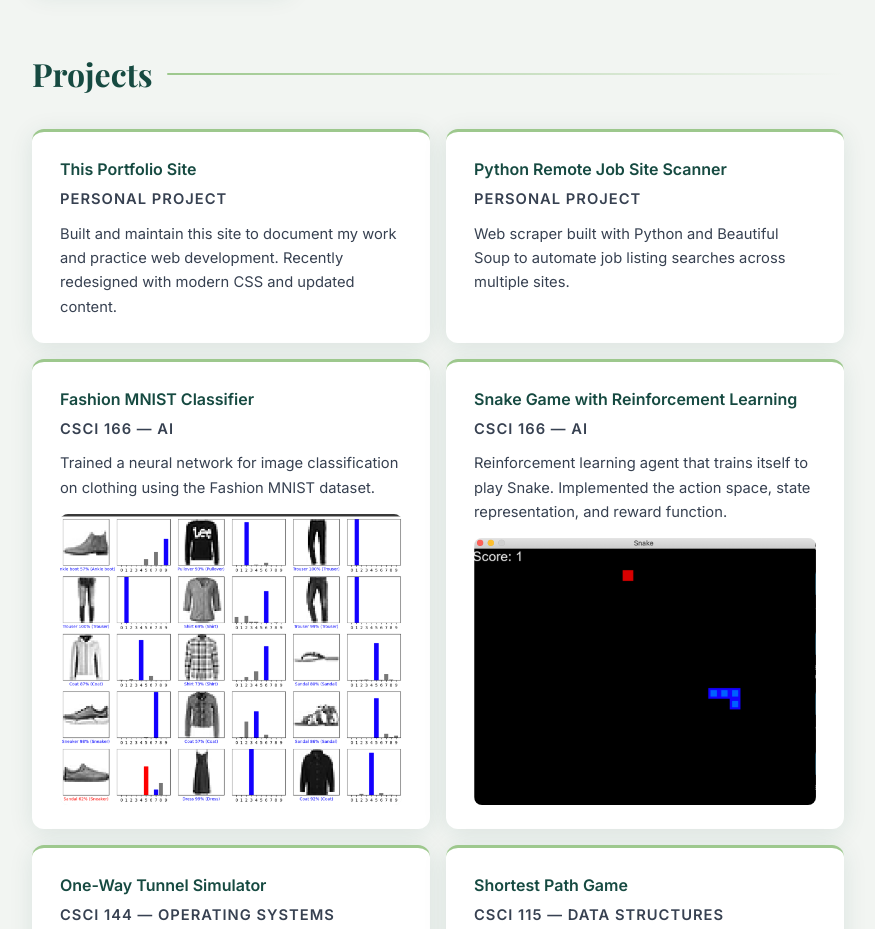
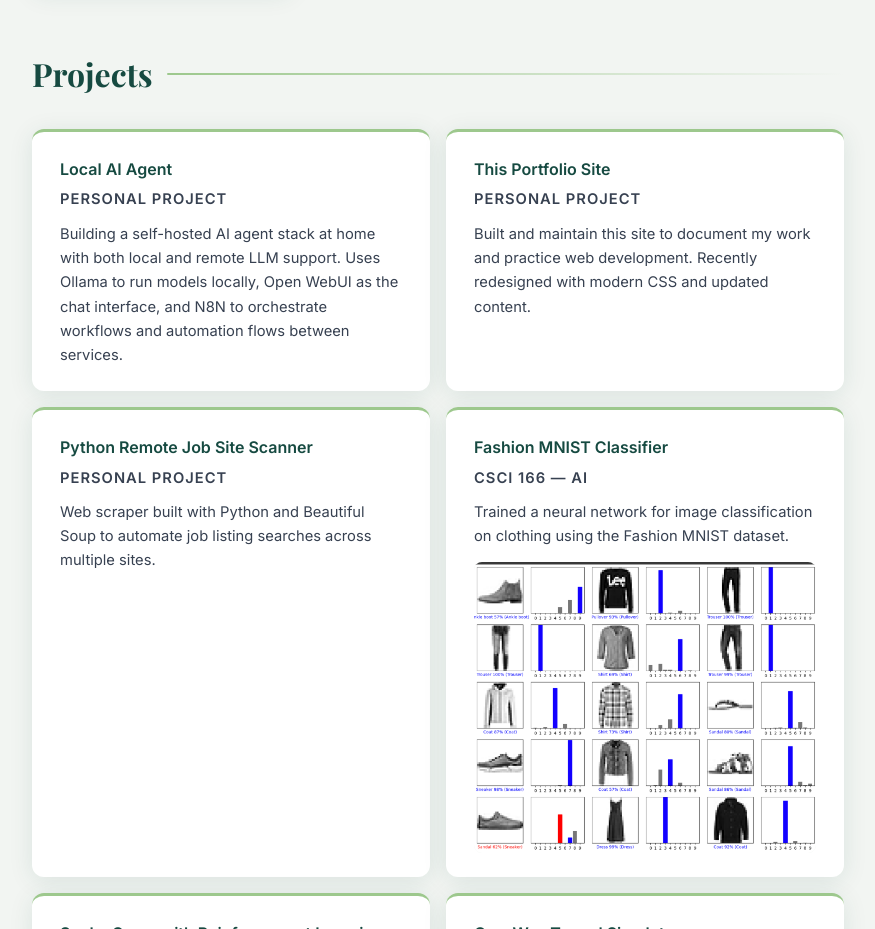
Before and after one commit to EvanMadrigal/EvanMadrigal.github.io, a plain HTML site: page index.html in a window 1280 px wide. Shown: the part 2640-3569 px from the top of the page, without its empty margins (202-1077 px from the left). Drawn offline with nearby package versions, Linux system fonts and the light colour scheme.

Commit message:
Add local AI agent project (Ollama, Open WebUI, N8N)

```diff
--- a/index.html
+++ b/index.html
@@ -133,6 +133,12 @@
             <div class="projects-grid">
 
                 <div class="project-card">
+                    <h3>Local AI Agent</h3>
+                    <p class="project-type">Personal Project</p>
+                    <p>Building a self-hosted AI agent stack at home with both local and remote LLM support. Uses Ollama to run models locally, Open WebUI as the chat interface, and N8N to orchestrate workflows and automation flows between services.</p>
+                </div>
+
+                <div class="project-card">
                     <h3>This Portfolio Site</h3>
                     <p class="project-type">Personal Project</p>
                     <p>Built and maintain this site to document my work and practice web development. Recently redesigned with modern CSS and updated content.</p>
```
